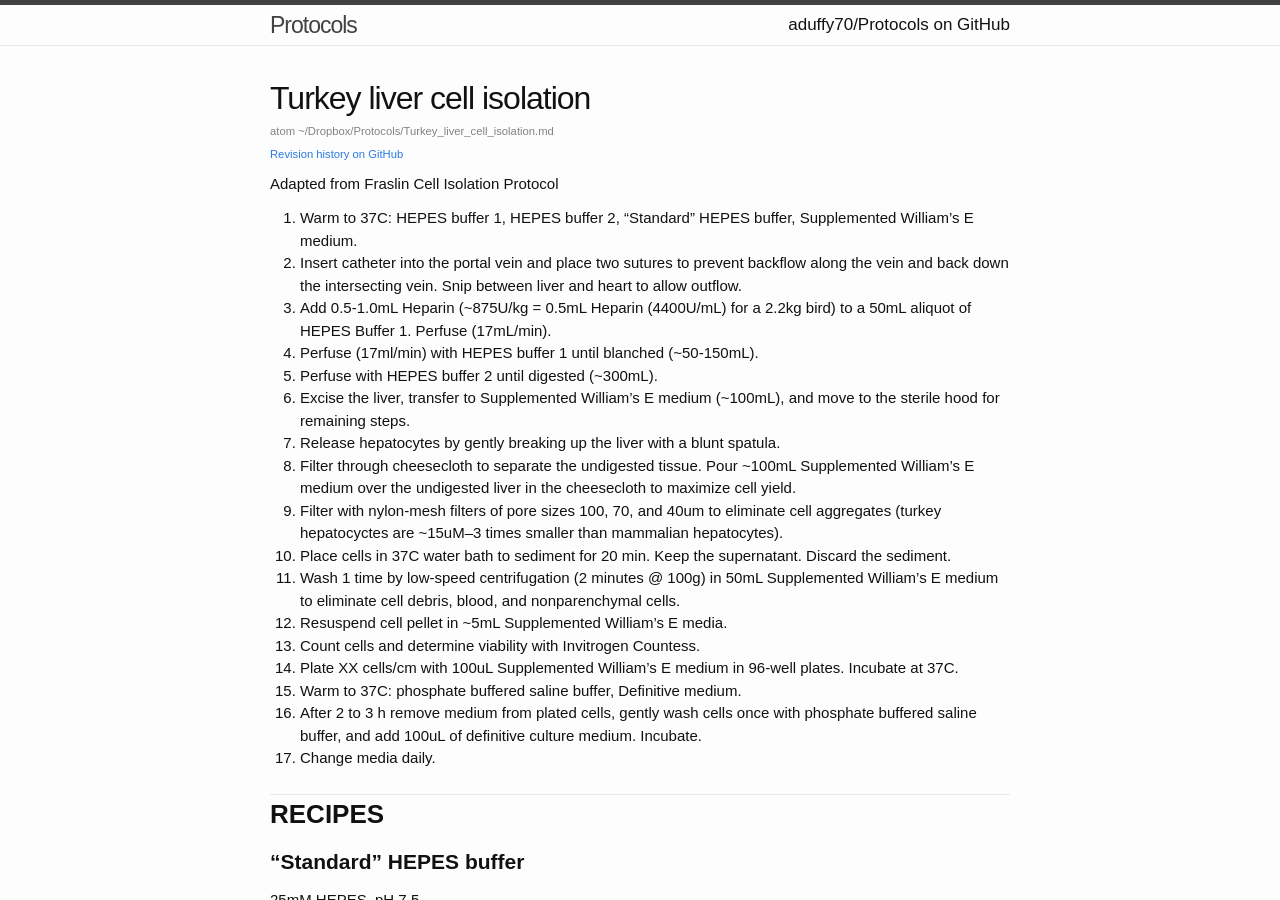
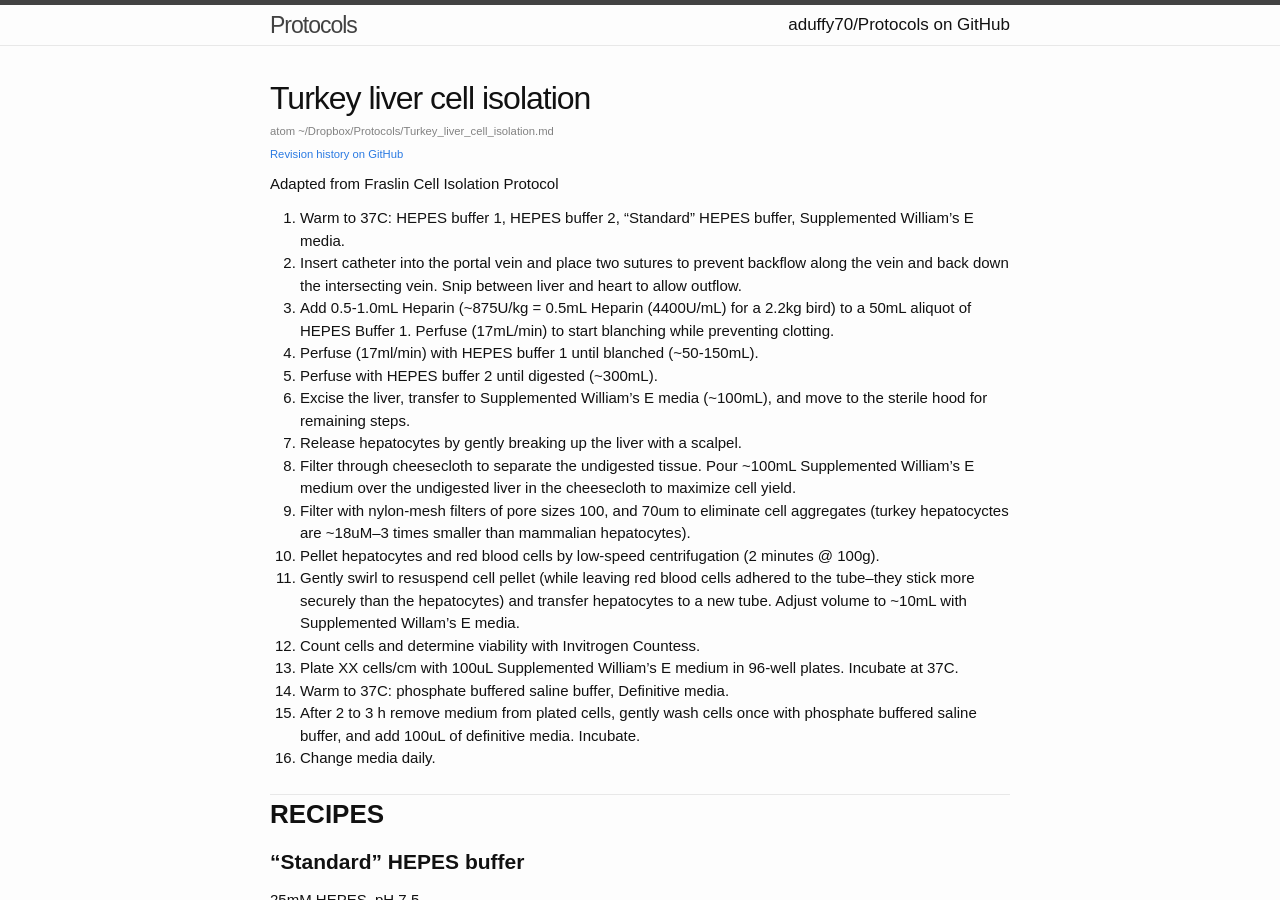
Before and after one commit to aduffy70/Protocols, a Jekyll site: the page built from Turkey_liver_cell_isolation.md, in a window 1280 px wide and 900 px high. Built offline with Jekyll 4.4.1, drawn with Linux system fonts in a browser that asks for light colours; some web fonts are replaced.

Commit message:
Adjust process based on discussion of stained slides w/Arnaud.

```diff
--- a/Turkey_liver_cell_isolation.md
+++ b/Turkey_liver_cell_isolation.md
@@ -6,22 +6,21 @@ categories: protocol
 
 Adapted from Fraslin Cell Isolation Protocol
 
-1. Warm to 37C: HEPES buffer 1, HEPES buffer 2, “Standard” HEPES buffer, Supplemented William’s E medium.
+1. Warm to 37C: HEPES buffer 1, HEPES buffer 2, “Standard” HEPES buffer, Supplemented William’s E media.
 2. Insert catheter into the portal vein and place two sutures to prevent backflow along the vein and back down the intersecting vein. Snip between liver and heart to allow outflow.
-3. Add 0.5-1.0mL Heparin (~875U/kg = 0.5mL Heparin (4400U/mL) for a 2.2kg bird) to a 50mL aliquot of HEPES Buffer 1. Perfuse (17mL/min).
+3. Add 0.5-1.0mL Heparin (~875U/kg = 0.5mL Heparin (4400U/mL) for a 2.2kg bird) to a 50mL aliquot of HEPES Buffer 1. Perfuse (17mL/min) to start blanching while preventing clotting.
 4. Perfuse (17ml/min) with HEPES buffer 1 until blanched (~50-150mL).
 5. Perfuse with HEPES buffer 2 until digested (~300mL).
-6. Excise the liver, transfer to Supplemented William’s E medium (~100mL), and move to the sterile hood for remaining steps.
-7. Release hepatocytes by gently breaking up the liver with a blunt spatula.
+6. Excise the liver, transfer to Supplemented William’s E media (~100mL), and move to the sterile hood for remaining steps.
+7. Release hepatocytes by gently breaking up the liver with a scalpel.
 8. Filter through cheesecloth to separate the undigested tissue. Pour ~100mL Supplemented William’s E medium over the undigested liver in the cheesecloth to maximize cell yield.
-9. Filter with nylon-mesh filters of pore sizes 100, 70, and 40um to eliminate cell aggregates (turkey hepatocyctes are ~15uM--3 times smaller than mammalian hepatocytes).
-10. Place cells in 37C water bath to sediment for 20 min. Keep the supernatant. Discard the sediment.
-11. Wash 1 time by low-speed centrifugation (2 minutes @ 100g) in 50mL Supplemented William's E medium to eliminate cell debris, blood, and nonparenchymal cells.
-12. Resuspend cell pellet in ~5mL Supplemented William’s E media.
+9. Filter with nylon-mesh filters of pore sizes 100, and 70um to eliminate cell aggregates (turkey hepatocyctes are ~18uM--3 times smaller than mammalian hepatocytes).
+11. Pellet hepatocytes and red blood cells by low-speed centrifugation (2 minutes @ 100g).
+12. Gently swirl to resuspend cell pellet (while leaving red blood cells adhered to the tube--they stick more securely than the hepatocytes) and transfer hepatocytes to a new tube. Adjust volume to ~10mL with Supplemented Willam's E media.
 13. Count cells and determine viability with Invitrogen Countess.
 14. Plate XX cells/cm with 100uL Supplemented William’s E medium in 96-well plates. Incubate at 37C.
-15. Warm to 37C: phosphate buffered saline buffer, Definitive medium.
-16. After 2 to 3 h remove medium from plated cells, gently wash cells once with phosphate buffered saline buffer, and add 100uL of definitive culture medium. Incubate.
+15. Warm to 37C: phosphate buffered saline buffer, Definitive media.
+16. After 2 to 3 h remove medium from plated cells, gently wash cells once with phosphate buffered saline buffer, and add 100uL of definitive media. Incubate.
 17. Change media daily.
 
 # RECIPES
```
